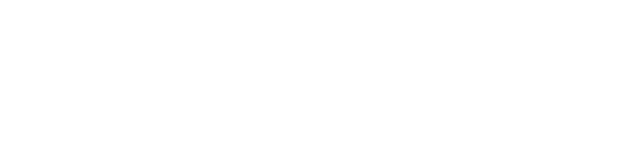
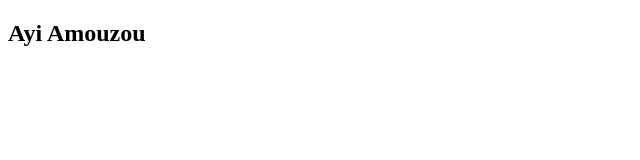
Before and after one commit to amouzoudaniel99/foobar, a plain HTML site: page index.html in a window 1280 px wide. Shown: the whole page, without its empty margins (0-640 px from the left). Drawn offline with Linux system fonts and the light colour scheme.

Commit message:
updated h2 with my name

```diff
--- a/index.html
+++ b/index.html
@@ -6,6 +6,6 @@
     <title>Document</title>
 </head>
 <body>
-    <h2></h2>
+    <h2>Ayi Amouzou</h2>
 </body>
 </html>
```
